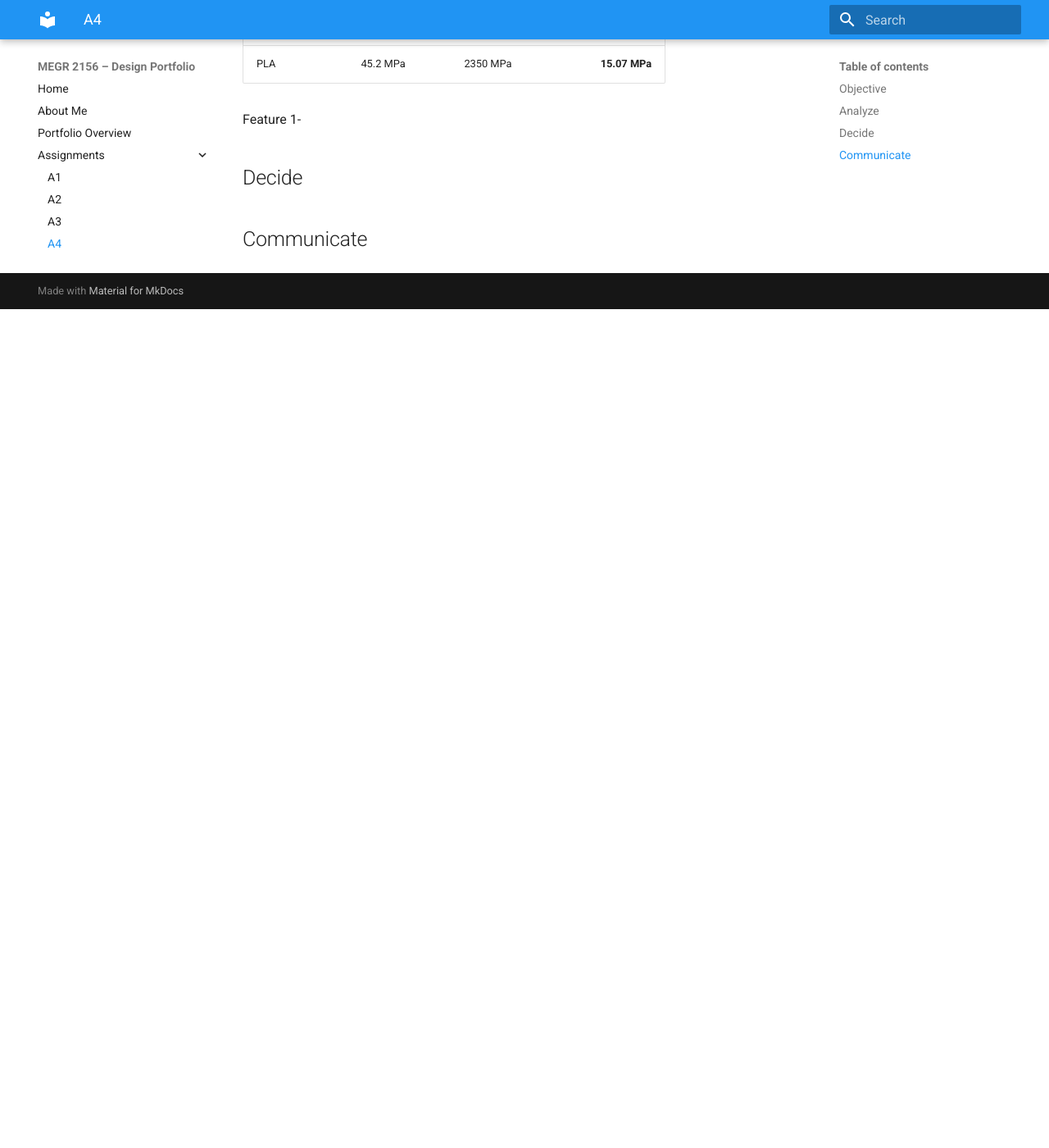
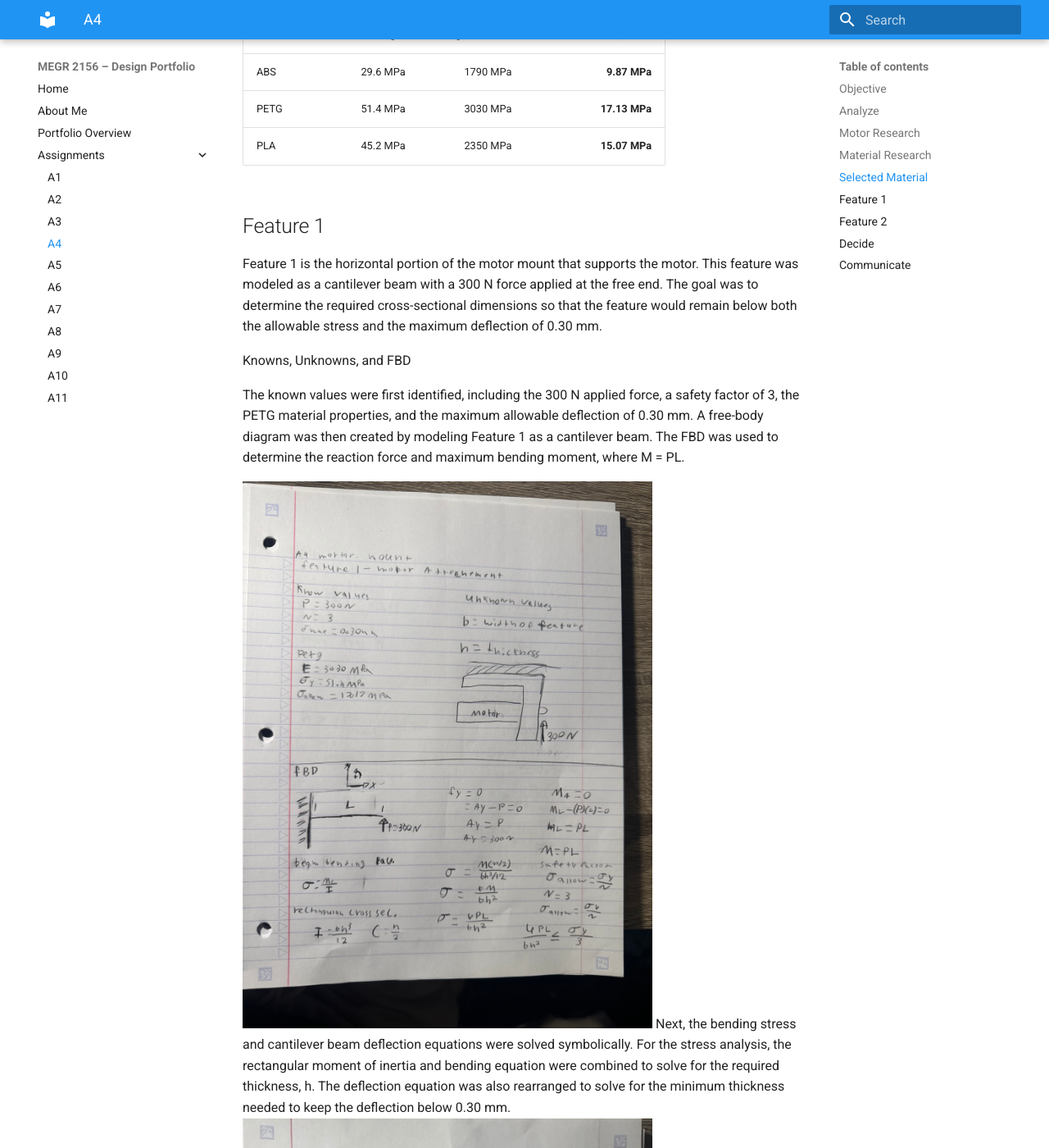
Before and after one commit to Agraha74/megr2157-portfolio, an MkDocs documentation site: the page built from docs/assignments/A04/index.md, in a window 1280 px wide and 1400 px high, scrolled down 1481 px. Shown: the whole window at 82% size. Built offline with MkDocs 1.6.1 and Material for MkDocs 9.7.7, drawn with Linux system fonts in a browser that asks for light colours; before the commit the page ends 1858 px from its top, so only the background shows below that; some of the changed text lies outside the part shown.

Commit message:
Revise motor mount design documentation
Updated sections on motor and material research, selected material, and features of the motor mount. Added detailed analysis and final dimensions for Feature 1 and Feature 2.

```diff
--- a/docs/assignments/A04/index.md
+++ b/docs/assignments/A04/index.md
@@ -6,14 +6,14 @@ The objective of this assignment is to design a motor mount that can safely supp
 Design requirements:
 The mount must support a 300 N force, have a safety factor of 3, and be under the max deflection of .3mm, must be made out of one of these 3 materials (ABS, PETG, PLA). Final design needs 3.4mm clearance for the bolts.
 
-Motor Research
+## Motor Research
 
 <img width="500" height="500" alt="Screenshot 2026-09-13 205735.jpg" src="Screenshot 2026-09-13 205735.jpg">
 Dimensions in MM
 
 The motor dimensions were researched to properly size the mounting plate, shaft clearance hole, and mounting holes.
 
-Material Research
+## Material Research
 
 ABS: ABS is a tough and impact-resistant plastic that works well for functional parts. From the material data, ABS has a Young’s Modulus of 1.79–3.20 GPa and a tensile yield strength of 29.6–48 MPa. This gives ABS a good balance between stiffness, strength, and toughness.
 
@@ -21,7 +21,7 @@ PETG: PETG is a durable material with good impact resistance and is generally le
 
 PLA: PLA is generally a stiff plastic, which can help reduce deflection in a loaded bracket. Based on the material data shown, the average Young’s Modulus is about 2.35 GPa, and the average tensile yield strength is about 45.2 MPa. PLA can provide good stiffness, but it is typically more brittle than ABS or PETG.
 
-Selected Material
+## Selected Material
 
 PETG was selected as the material for the motor mount because it provides a strong balance of strength, stiffness, toughness, and impact resistance. Based on the material values used in this comparison, PETG has a yield strength of 51.4 MPa, an allowable stress of 17.13 MPa with a safety factor of 3, and a Young’s Modulus of 3.03 GPa. These values indicate that PETG should perform well under the required load while also providing good resistance to cracking and vibration.
 
@@ -31,11 +31,39 @@ PETG was selected as the material for the motor mount because it provides a stro
 | PETG     |       51.4 MPa |        3030 MPa |            **17.13 MPa** |
 | PLA      |       45.2 MPa |        2350 MPa |            **15.07 MPa** |
 
-Feature 1-
+## Feature 1
+Feature 1 is the horizontal portion of the motor mount that supports the motor. This feature was modeled as a cantilever beam with a 300 N force applied at the free end. The goal was to determine the required cross-sectional dimensions so that the feature would remain below both the allowable stress and the maximum deflection of 0.30 mm.
+
+Knowns, Unknowns, and FBD
+
+The known values were first identified, including the 300 N applied force, a safety factor of 3, the PETG material properties, and the maximum allowable deflection of 0.30 mm. A free-body diagram was then created by modeling Feature 1 as a cantilever beam. The FBD was used to determine the reaction force and maximum bending moment, where M = PL.
+
+<img width="500" height="500" alt="IMG_8441.jpeg" src="IMG_8441.jpeg">
+Next, the bending stress and cantilever beam deflection equations were solved symbolically. For the stress analysis, the rectangular moment of inertia and bending equation were combined to solve for the required thickness, h. The deflection equation was also rearranged to solve for the minimum thickness needed to keep the deflection below 0.30 mm.
+<img width="500" height="500" alt="IMG_8442.jpeg" src="IMG_8442.jpeg">
+For the numerical analysis, a width and length of 35 mm were selected for Feature 1. The PETG material properties and design requirements were substituted into the symbolic equations. The stress calculation resulted in a minimum thickness of 10.25 mm, while the deflection calculation resulted in a minimum thickness of 11.74 mm.
+<img width="500" height="500" alt="IMG_8443.jpeg" src="IMG_8443.jpeg">
+Since the deflection analysis required the larger minimum thickness of 11.74 mm, deflection controlled the design. A final thickness of 15 mm was selected to provide additional design margin above the calculated minimum. The final dimensions of Feature 1 were selected as 35 mm × 35 mm × 15 mm.
+
+## Feature 2
+Feature 2 is the vertical portion of the motor mount that attaches the mount to the rigid wall. The load on Feature 1 creates a moment that is transferred into Feature 2. The goal was to determine the cross-sectional geometry that would keep Feature 2 below both the allowable stress and maximum deflection.
+
+Knowns, Unknowns, and Symbolic Analysis
+
+The moment transferred from Feature 1 was calculated using M = PL, resulting in a moment of 10,500 N·mm. PETG was used with a Young's Modulus of 3030 MPa and an allowable stress of 17.13 MPa. Feature 2 was modeled using the portion of the wall attachment that is free to bend. The beam bending and deflection equations were then solved symbolically for the required thickness. The maximum allowable deflection was set to 0.30 mm.
+
+<img width="500" height="500" alt="IMG_3073.jpeg" src="IMG_3073.jpeg">
+
+For the numerical analysis, a width of 35 mm and a free-to-bend length of 35 mm were used. The stress analysis resulted in a minimum required thickness of 10.25 mm, while the deflection analysis resulted in a minimum thickness of 13.44 mm
+<img width="500" height="500" alt="IMG_6B5AEC2A-494E-48D6-8A1F-C811116D142E.jpeg" src="IMG_6B5AEC2A-494E-48D6-8A1F-C811116D142E.jpeg">
+
+Since the deflection analysis required the larger thickness, deflection controlled the design. A final thickness of 15 mm was selected to provide additional design margin above the calculated minimum.
+
+The final dimensions selected for Feature 2 were 35 mm × 35 mm × 15 mm.
+
 
 
 
 ## Decide
 
-
 ## Communicate
```
